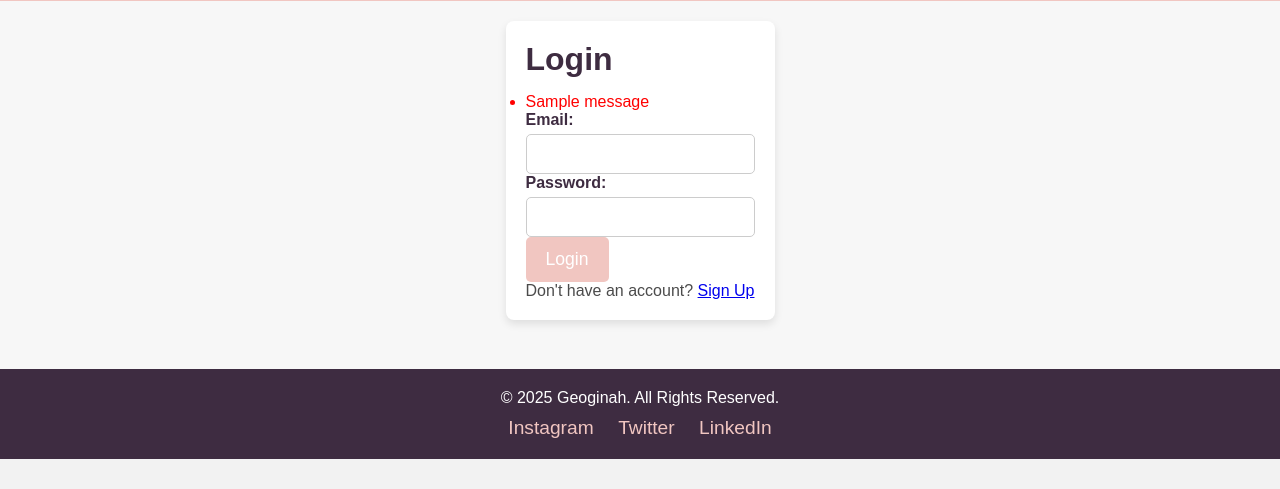
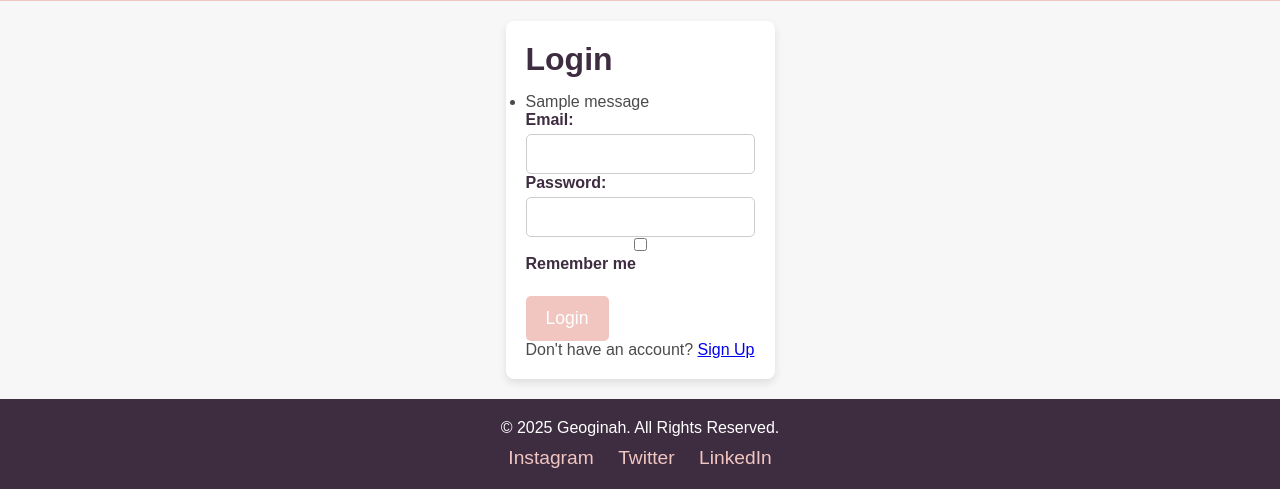
Before and after one commit to brandon99-hub/Brilliance, a Flask app: page /login in a window 1280 px wide. Shown: the part 341-830 px from the top of the page. Before the commit the page ends 800 px from the top, so only its background shows below. Run offline with Flask 3, Linux system fonts and the light colour scheme; one stand-in notice (Sample message) is shown.

Commit message:
fix: ensure login page loads as the default page

```diff
--- a/app.py
+++ b/app.py
@@ -50,7 +50,9 @@ def load_user(user_id):
 # Routes
 @app.route('/')
 def home():
-    return render_template('index.html')  # Redirect to the login page
+    if not current_user.is_authenticated:
+        return redirect(url_for('login'))  # Redirect to login page if not logged in
+    return render_template('index.html')  # Show home page only if logged in
 
 @app.route('/about')
 def about():
@@ -110,6 +112,7 @@ def login():
     if request.method == 'POST':
         email = request.form['email']
         password = request.form['password']
+        remember = 'remember' in request.form  # Check if "Remember Me" is selected
 
         # Check if user exists
         user = User.query.filter_by(email=email).first()
--- a/templates/login.html
+++ b/templates/login.html
@@ -22,12 +22,12 @@
 <section class="login">
     <h2>Login</h2>
 
-    <!-- Displaying Flash Message -->
-    {% with messages = get_flashed_messages() %}
+    <!-- Display Flash Messages -->
+    {% with messages = get_flashed_messages(with_categories=True) %}
     {% if messages %}
     <ul>
-        {% for message in messages %}
-        <li style="color: red;">{{ message }}</li>
+        {% for category, message in messages %}
+        <li class="{{ category }}">{{ message }}</li>
         {% endfor %}
     </ul>
     {% endif %}
@@ -39,6 +39,9 @@
 
         <label for="password">Password:</label>
         <input type="password" name="password" required><br>
+        <label>
+            <input type="checkbox" name="remember"> Remember me
+        </label><br>
 
         <button type="submit">Login</button>
     </form>
```
